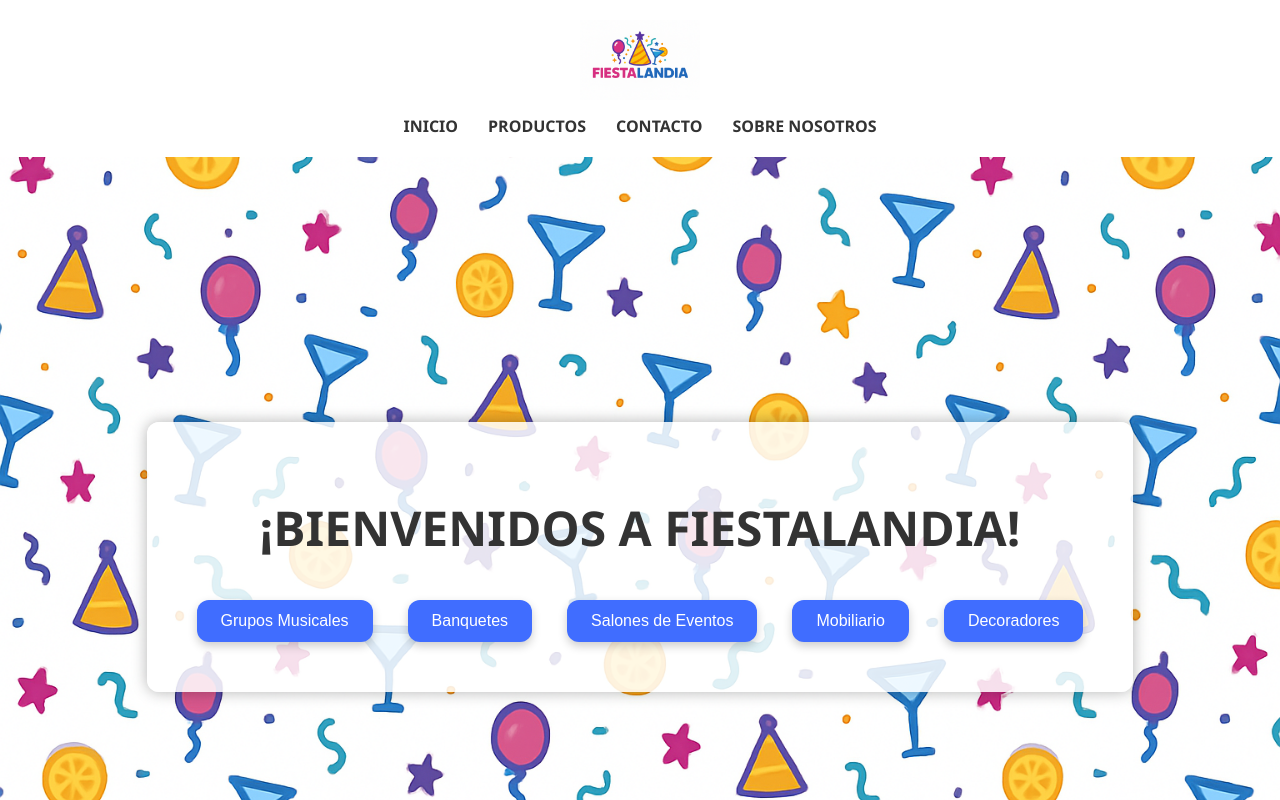
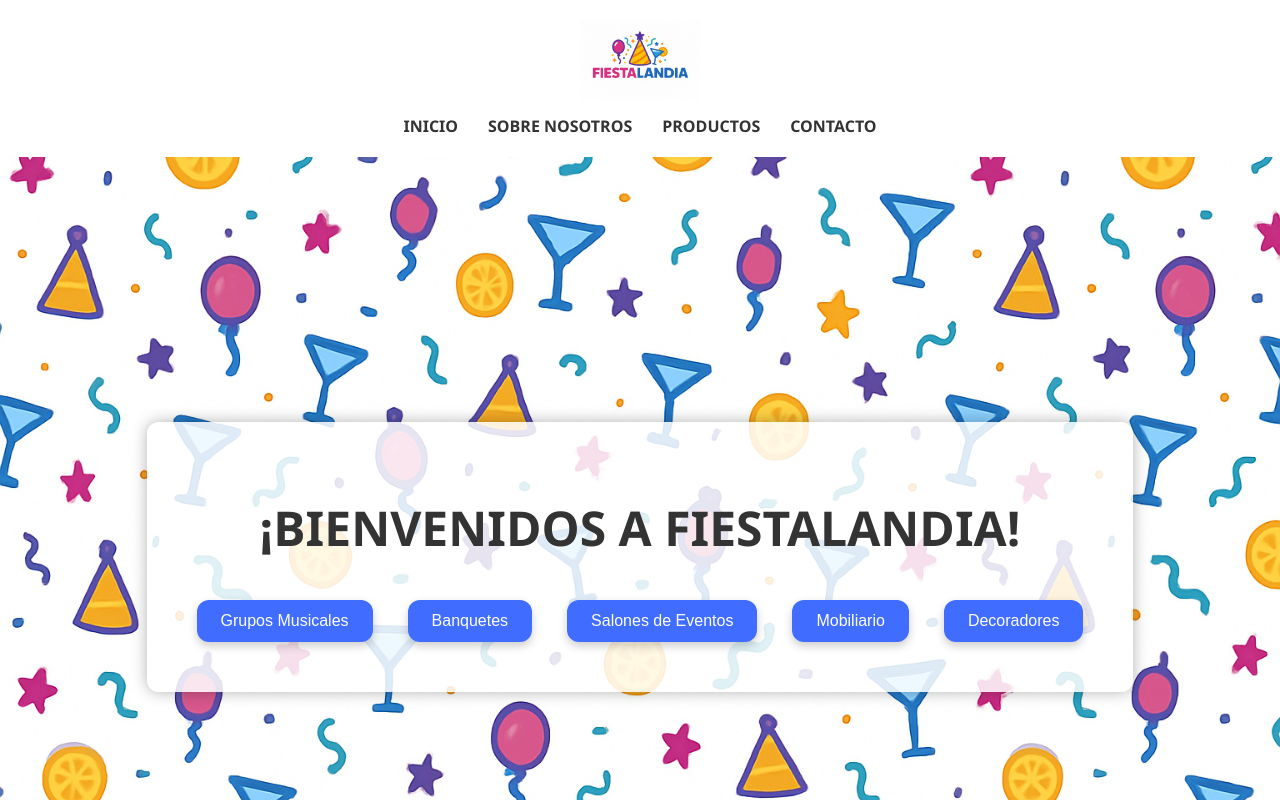
Before and after one commit to Mildred2608/FiestaLandia, a React (Create React App) app in the folder FiestaLandia/frontend/: page / in a window 1280 px wide. Shown: the top 800 px of the page. Built offline with nearby package versions, Linux system fonts and the light colour scheme.

Commit message:
Titulos actualizado

```diff
--- a/FiestaLandia/frontend/src/components/Header.js
+++ b/FiestaLandia/frontend/src/components/Header.js
@@ -10,9 +10,9 @@ const Header = () => (
 
     <ul className="menu">
       <li><NavLink to="/" end>INICIO</NavLink></li>
+      <li><NavLink to="/sobre-nosotros">SOBRE NOSOTROS</NavLink></li>
       <li><NavLink to="/productos">PRODUCTOS</NavLink></li>
       <li><NavLink to="/contacto">CONTACTO</NavLink></li>
-      <li><NavLink to="/sobre-nosotros">SOBRE NOSOTROS</NavLink></li>
     </ul>
   </header>
 );
```
